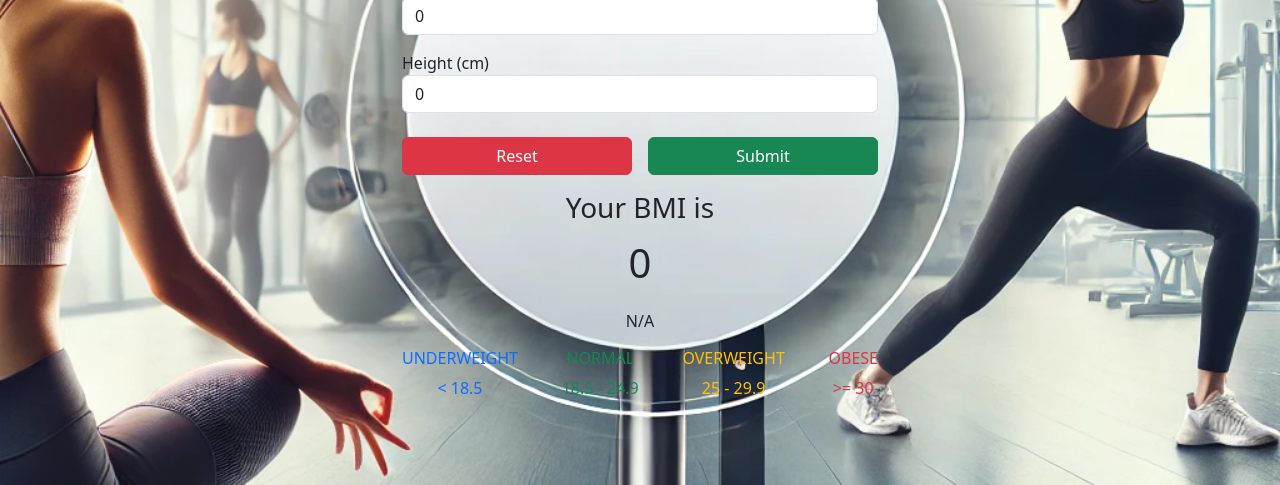
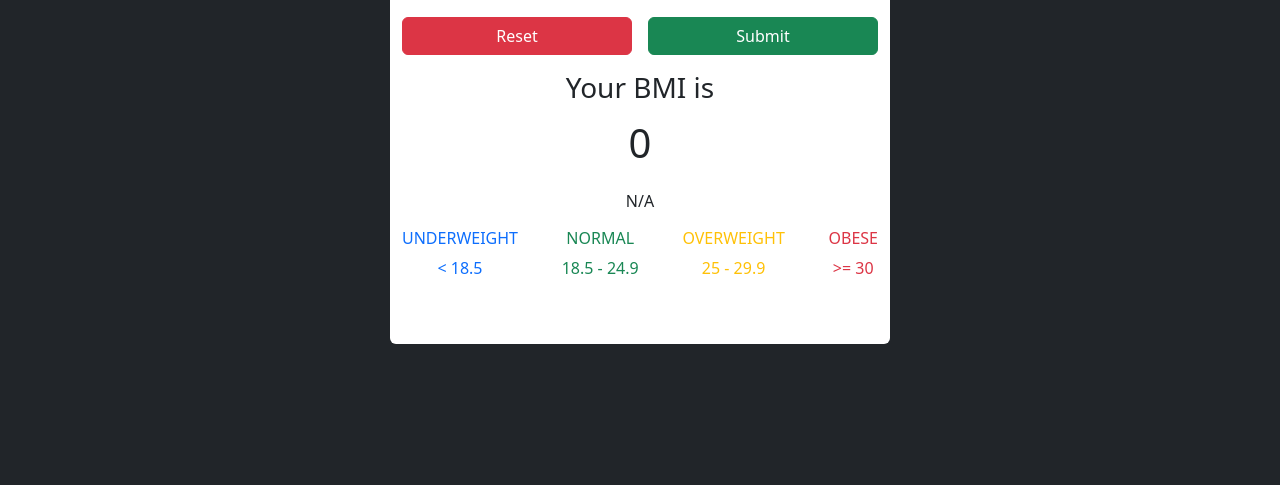
Before and after one commit to faheem35/BMI-Calculator, a plain HTML site: page index.html in a window 1280 px wide. Shown: the part 315-800 px from the top of the page. Drawn offline with nearby package versions, Linux system fonts and the light colour scheme.

Commit message:
third commit

```diff
--- a/index.html
+++ b/index.html
@@ -9,9 +9,9 @@
     <link href="https://cdn.jsdelivr.net/npm/bootstrap@5.3.3/dist/css/bootstrap.min.css" rel="stylesheet" integrity="sha384-QWTKZyjpPEjISv5WaRU9OFeRpok6YctnYmDr5pNlyT2bRjXh0JMhjY6hW+ALEwIH" crossorigin="anonymous">
 </head>
 <body>
-    <div class="container-fluid  p-5" style="height: 100vh;">
-        <div class="mt-5">-</div>
-        <div class="container bg-transparent mt-5  py-5 rounded " style="max-width: 500px;">
+    <div class="container-fluid bg-dark p-5" style="height: 100vh;">
+
+        <div class="container bg-white  py-5 rounded " style="max-width: 500px;">
             <!-- heading -->
             <h1 class="text-center fw-bolder">BMI Calculator</h1>
             <!-- measurements enter part -->
--- a/style.css
+++ b/style.css
@@ -5,13 +5,3 @@
           padding: 0;
           box-sizing: border-box;
 }
-
-
-        .container-fluid {
-          background-image: url('./background.webp');
-          background-size: cover;
-          background-position: center;
-          background-repeat: no-repeat;
-          width: 100%;
-          height: 100vh;
-        }
```
